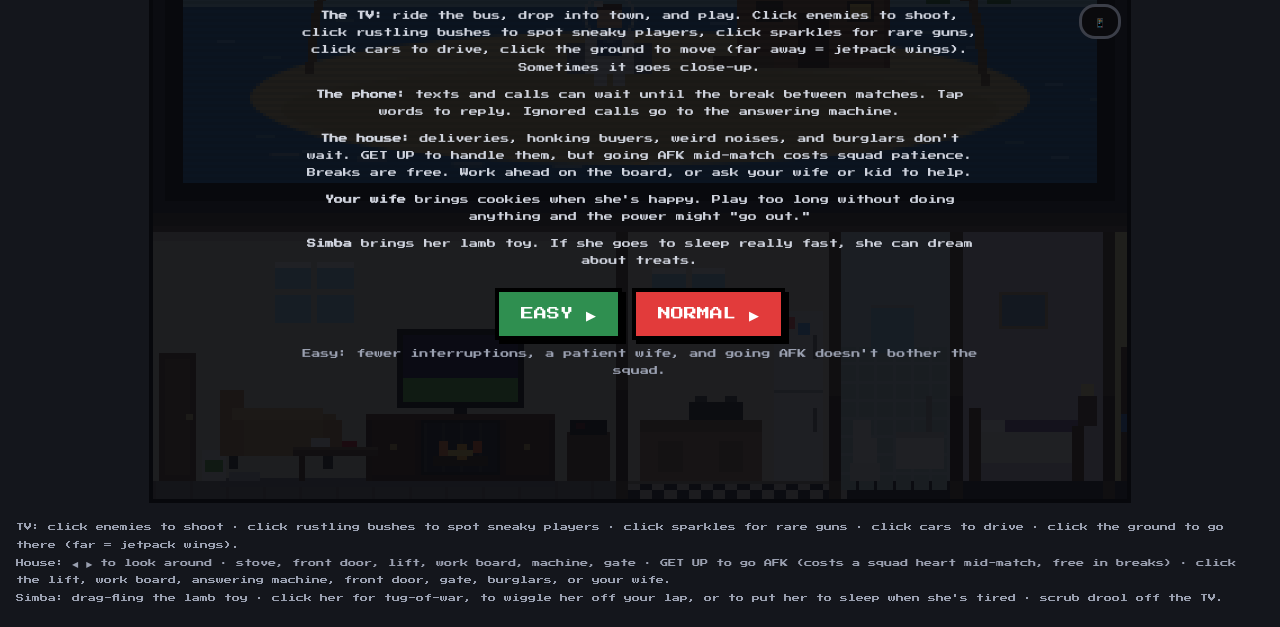
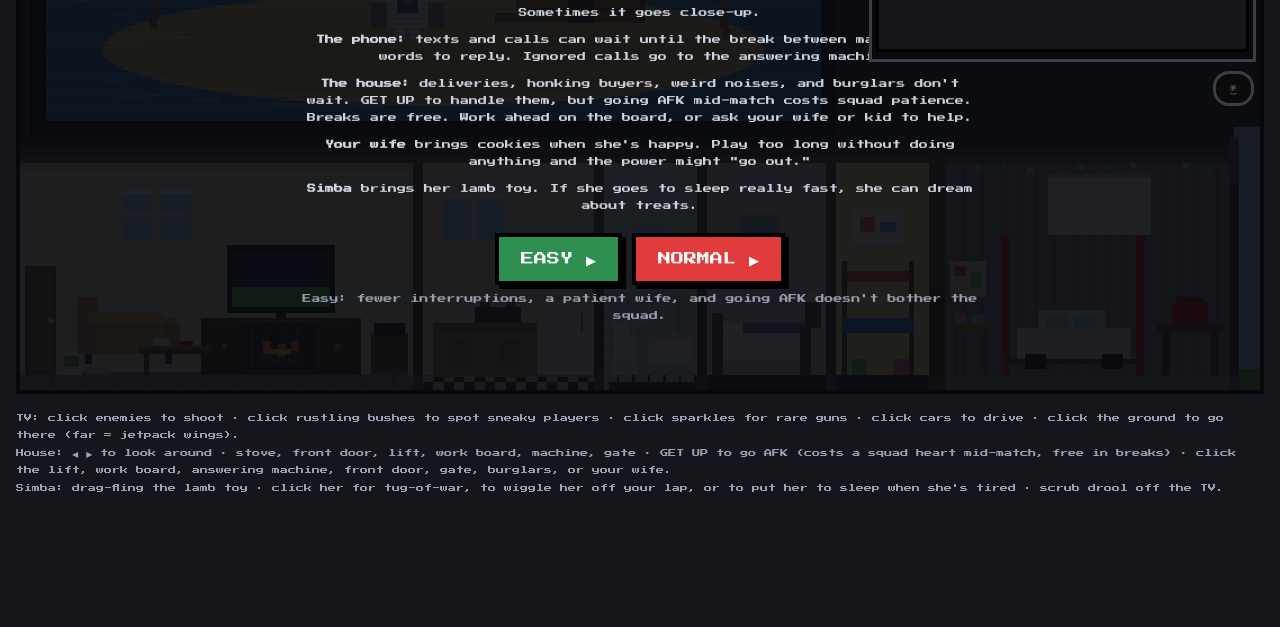
Before and after one commit to synchrite/steve, a plain HTML site: page index.html in a window 1280 px wide. Shown: the part 286-913 px from the top of the page. After the commit the page ends 803 px from the top, so only its background shows below. Drawn offline with Linux system fonts and the light colour scheme.

Commit message:
Wider playfield on desktop: TV stays, house view grows, CCTV and phone get their own column
Co-Authored-By: Claude Opus 5.5 <noreply@anthropic.com>

```diff
--- a/index.html
+++ b/index.html
@@ -60,8 +60,8 @@ canvas{width:100%;display:block;image-rendering:pixelated;border:4px solid #000;
 .legend{font-size:7px;color:var(--muted);border-top:2px solid #222;padding-top:6px;margin-top:6px;line-height:1.9}
 #help{max-width:1320px;margin:0 auto;padding:0 16px 20px;font-size:8px;color:var(--muted);line-height:2.2}
 #err{display:none;position:fixed;left:8px;right:8px;bottom:8px;background:#5a1010;color:#fff;border:3px solid #000;padding:10px;font-size:9px;z-index:9;white-space:pre-wrap}
-#game{display:block!important;max-width:1500px}
-#stage{max-width:calc((100vh - 64px)*4/3);margin:0 auto;overflow:hidden}
+#game{display:block!important;max-width:1900px}
+#stage{max-width:calc((100vh - 64px)*4/3);width:100%;margin:0 auto;overflow:hidden}
 #side,#tabs{display:none!important}
 #phone{position:absolute!important;right:8px!important;left:auto!important;top:240px;bottom:auto!important;height:500px!important;width:250px!important;aspect-ratio:auto;max-width:none;z-index:5;transition:transform .25s ease;display:flex!important}
 #phone.min{transform:translateX(calc(100% + 24px))}
@@ -102,7 +102,9 @@ Simba: drag-fling the lamb toy · click her for tug-of-war, to wiggle her off yo
 window.addEventListener('error',e=>{const el=document.getElementById('err');el.style.display='block';el.textContent='Something broke: '+e.message+' (line '+e.lineno+')\nSend this to Claude.';});
 // ================= utils =================
 const $=id=>document.getElementById(id);
-const cv=$('c'),ctx=cv.getContext('2d'),B=document.createElement('canvas');B.width=320;B.height=240;const b=B.getContext('2d');
+const cv=$('c'),ctx=cv.getContext('2d'),B=document.createElement('canvas');
+// desktop gets a wider playfield: the TV stays put, the house view grows, and the top-right becomes room for the CCTV and phone
+const VW=innerWidth>=1100?480:320;B.width=VW;B.height=240;cv.width=VW*3;const b=B.getContext('2d');
 const SC=3,FONT='"Press Start 2P",monospace';
 const rnd=(a,c)=>a+Math.random()*(c-a),ri=(a,c)=>Math.floor(rnd(a,c+1)),pick=a=>a[Math.floor(Math.random()*a.length)],clamp=(v,a,c)=>Math.max(a,Math.min(c,v));
 const shuffle=a=>{a=[...a];for(let i=a.length-1;i>0;i--){const j=Math.floor(Math.random()*(i+1));[a[i],a[j]]=[a[j],a[i]];}return a;};
@@ -994,7 +996,7 @@ function update(dt){
   else if(g.st==='flee'){g.x+=40*dt;if(g.x>470){if(g.it)clearUrgent(g.it);run.burglars=null;}}
   if(run.burglars&&g.st!=='flee'&&run.steve.x>=SPOT.bench&&!(inMatch()&&!run.afk))scare();}
  stoveUpdate(dt);if(run.potCD>0)run.potCD-=dt;needsTick(dt);if(run.cuFx){run.cuFx.t-=dt;if(run.cuFx.t<=0)run.cuFx=null;}
- {const tgt=clamp(run.steve.x-150,0,HWW-320);if(panHold>0)panHold-=dt;else camX+=(tgt-camX)*Math.min(1,dt*3);}
+ {const tgt=clamp(run.steve.x-VW*.42,0,HWW-VW);if(panHold>0)panHold-=dt;else camX+=(tgt-camX)*Math.min(1,dt*3);}
  taskUpdate(dt);simbaUpdate(dt);familyUpdate(dt);
  const st=run.steve;if(st.target!=null){st.x+=clamp(st.target-st.x,-120*dt,120*dt);if(Math.abs(st.target-st.x)<.5){st.x=st.target;st.target=null;const f=st.onArrive;st.onArrive=null;f&&f();}}
  if(run.up.repairbot){run.botT=(run.botT||0)+dt;if(run.botT>25){run.botT=0;const j=run.board.find(j=>!j.done&&!j.who&&j.kind!=='hire');if(j)finishJob(j,'Repair bot');}}
@@ -1160,8 +1162,8 @@ function drawTV(){
 // ================= drawing: house =================
 function drawHouse(){
  const t=performance.now()/1000,dark=run&&!run.power;
- R(0,0,320,240,'#2a2c34');
- b.save();b.beginPath();b.rect(0,HY-12,320,240-HY+12);b.clip();b.translate(-Math.round(camX),0);
+ R(0,0,VW,240,'#2a2c34');if(VW>320){R(322,6,VW-326,TH+6,'#22252e');}
+ b.save();b.beginPath();b.rect(0,HY-12,VW,240-HY+12);b.clip();b.translate(-Math.round(camX),0);
  R(-40,HY-12,40,FLOOR-HY+18,'#9ad4f5');R(-40,FLOOR-2,40,8,'#5f9f4a');
  R(0,HY-4,152,4,'#4a3a30');R(0,HY,152,2,'#6a5444');
  R(0,HY+2,152,FLOOR-HY-2,dark?'#6a6660':'#e4ddd0');R(0,HY+2,152,3,dark?'#5a5650':'#cfc6b6');
@@ -1587,7 +1589,7 @@ function drawHUD(){
   txt('BEST MOMENT',cx+cw/2,cy+86,'#9aa0b0',7,'center');txt(rc.best,cx+cw/2,cy+106,'#7fe0a0',9,'center');
   txt(`👑 KING OF FORTNITE ${Math.floor(run.king)}%`,cx+cw/2,cy+136,'#ffc23a',7,'center');ctx.globalAlpha=1;}}
  if(run.tvMsg){const tm=run.tvMsg,str=`📺 MESSAGE FROM ${tm.from.toUpperCase()}: ${tm.t}`;ctx.font=`8px ${FONT}`;const w=ctx.measureText(str).width+20;ctx.fillStyle='rgba(10,20,40,.9)';ctx.fillRect(L+W2/2-w/2,T+H2-46,w,22);ctx.strokeStyle='#5ab0ff';ctx.strokeRect(L+W2/2-w/2,T+H2-46,w,22);txt(str,L+W2/2,T+H2-30,'#cfe9ff',8,'center');}
- const my=(TY+TH+7)*SC;ctx.fillStyle='rgba(12,14,20,.92)';ctx.fillRect(0,my-4,960,34);
+ const my=(TY+TH+7)*SC;ctx.fillStyle='rgba(12,14,20,.92)';ctx.fillRect(0,my-4,cv.width,34);
  {const kx=(TX+60)*SC,kw=(TW-120)*SC,ky=TY*SC-14;ctx.fillStyle='#000';ctx.fillRect(kx-2,ky-2,kw+4,10);ctx.fillStyle='#3a2a10';ctx.fillRect(kx,ky,kw,6);ctx.fillStyle=run.king>=100?'#fff':'#ffc23a';ctx.fillRect(kx,ky,kw*run.king/100,6);txt(`👑 KING OF FORTNITE ${Math.floor(run.king)}%`,kx+kw/2,ky+16,'#ffd25a',7,'center');}
  txt('AIM',8,my+14,'#fff',7);bar(36,my+7,70,8,run.flow/100,run.flow>60?'#46c46e':run.flow>30?'#f0b43c':'#e23b3b');
  txt('FUN',116,my+14,'#fff',7);bar(144,my+7,70,8,run.fun/100,run.fun>50?'#ffd25a':'#e23b3b');
@@ -1632,15 +1634,15 @@ function drawHUD(){
   ctx.fillStyle=ink;ctx.textAlign='left';lines.forEach((l,i)=>ctx.fillText(l,bx+8,by+15+i*12));};
  if(run.say)bubble(run.say.t,(run.steve.x-camX)*SC,(run.steve.x===SPOT.couch&&!run.afk?190:FLOOR-16)*SC,'#ffffff','#111',0);
  if(run.voice){const v=run.voice;bubble((v.phone?'📞 ':'🎧 ')+v.who+': '+v.t,v.phone?(run.steve.x+10-camX)*SC:(101-camX)*SC,v.phone?(run.steve.x===SPOT.couch?186:FLOOR-20)*SC:174*SC,v.who==='Mom'?'#e8d0ff':v.who==='Dan'?'#c8f0d8':v.phone?'#d8e8ff':'#ffe0c8','#111',8);}
- btn('◀',4,(HY+4)*SC,24,22,'#2a2f3e',()=>{camX=clamp(camX-120,0,HWW-320);panHold=6;});btn('▶',932,(HY+4)*SC,24,22,'#2a2f3e',()=>{camX=clamp(camX+120,0,HWW-320);panHold=6;});
+ btn('◀',4,(HY+4)*SC,24,22,'#2a2f3e',()=>{camX=clamp(camX-120,0,HWW-VW);panHold=6;});btn('▶',cv.width-28,(HY+4)*SC,24,22,'#2a2f3e',()=>{camX=clamp(camX+120,0,HWW-VW);panHold=6;});
  if(run.pops){run.pops.forEach(q=>{q.life-=1/60;const yy=(TY+TH+7)*SC-6-(1.3-q.life)*36;txt(q.t,q.x,q.x===480?TY*SC+30+(1.3-q.life)*20:yy,q.c,9,'center');});run.pops=run.pops.filter(q=>q.life>0);}
  if(run.steve.x!==SPOT.couch&&!run.task&&!inMatch())btn('🛋 BACK TO COUCH',(clamp(run.steve.x-camX,40,280))*SC-80,(HY+6)*SC,160,22,'#2f8f50',()=>{boardOpen=false;run.steve.target=SPOT.couch;run.steve.onArrive=()=>{run.afk=false;};});
  run.toast.forEach((q,i)=>txt(q.t,480,(HY+20)*SC-i*18-q.y,q.c,8,'center'));}
 
 // ================= frame / input =================
-function draw(){b.imageSmoothingEnabled=false;drawHouse();drawTV();if(run)drawPanel();ctx.imageSmoothingEnabled=false;ctx.drawImage(B,0,0,960,720);if(run)drawHUD();cuRot+=1/60;drawCU();}
+function draw(){b.imageSmoothingEnabled=false;drawHouse();drawTV();if(run)drawPanel();ctx.imageSmoothingEnabled=false;ctx.drawImage(B,0,0,cv.width,720);if(run)drawHUD();cuRot+=1/60;drawCU();}
 function loop(now){const dt=Math.min(.05,(now-last)/1000);last=now;try{if(mode==='play')update(dt);draw();if(phoneDirty){renderPhone();phoneDirty=false;}phoneTick();}catch(e){const el=$('err');el.style.display='block';el.textContent='Something broke: '+e.message+'\n'+(e.stack||'').split('\n').slice(0,3).join('\n')+'\nSend this to Claude.';}requestAnimationFrame(loop);}
-function pos(e){const r=cv.getBoundingClientRect();const x=(e.clientX-r.left)*960/r.width,y=(e.clientY-r.top)*720/r.height;return {x,y,bx:x/SC,by:y/SC};}
+function pos(e){const r=cv.getBoundingClientRect();const x=(e.clientX-r.left)*cv.width/r.width,y=(e.clientY-r.top)*720/r.height;return {x,y,bx:x/SC,by:y/SC};}
 const inTV=(x,y)=>x>=TX&&x<=TX+TW&&y>=TY&&y<=TY+TH;
 cv.addEventListener('contextmenu',e=>e.preventDefault());
 cv.addEventListener('pointerdown',e=>{
@@ -1680,6 +1682,7 @@ window.addEventListener('pointerup',()=>{mouse.down=false;if(mode!=='play'||!run
 {const t=$('cuTitle'),w=$('cuWrap');let d=null;t.addEventListener('pointerdown',e=>{const r=w.getBoundingClientRect(),sr=$('stage').getBoundingClientRect();d={dx:e.clientX-r.left,dy:e.clientY-r.top,sr};t.setPointerCapture(e.pointerId);e.preventDefault();});
  t.addEventListener('pointermove',e=>{if(!d)return;const sr=$('stage').getBoundingClientRect();const x=clamp(e.clientX-sr.left-d.dx,0,sr.width-w.offsetWidth),y=clamp(e.clientY-sr.top-d.dy,0,sr.height-w.offsetHeight);w.style.left=x+'px';w.style.top=y+'px';w.style.right='auto';w.style.bottom='auto';});
  t.addEventListener('pointerup',()=>d=null);}
+if(VW>320){$('stage').style.maxWidth=`calc((100vh - 64px)*${VW/240})`;$('cuWrap').style.width='31%';}
 let phoneOpen=true;function setPhone(o){phoneOpen=o;$('phone').classList.toggle('min',!o);$('pill').classList.toggle('hide',o);}
 window.minPhone=()=>{view=null;phoneDirty=true;setPhone(false);};
 window.cycleRinger=()=>{if(!run)return;run.ringer={ring:'vibrate',vibrate:'silent',silent:'ring'}[run.ringer||'ring'];$('ringer').textContent={ring:'🔔 RING',vibrate:'📳 VIBRATE',silent:'🔕 SILENT'}[run.ringer];toast('Phone set to '+run.ringer.toUpperCase(),'#9aa0b0');};
```
